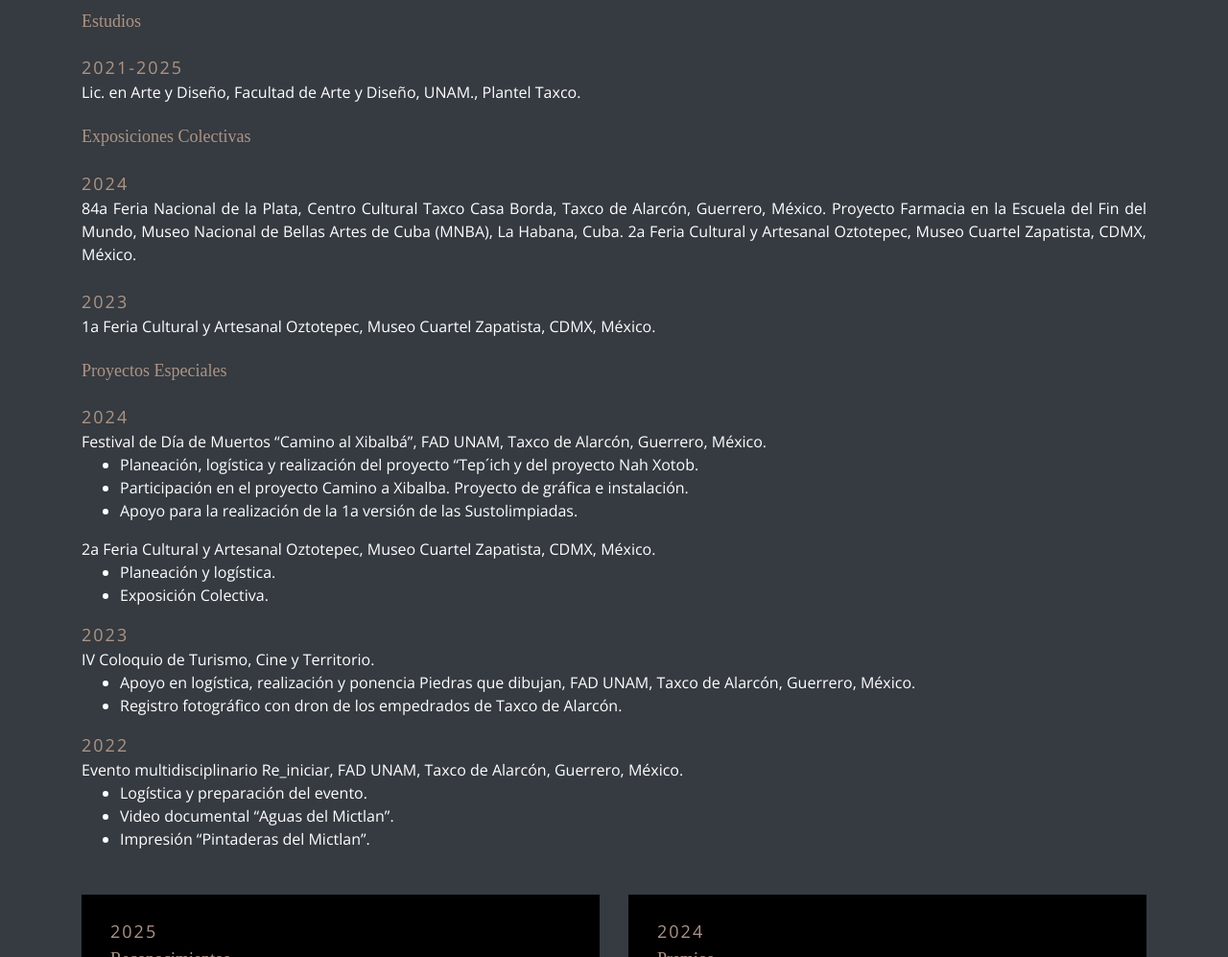
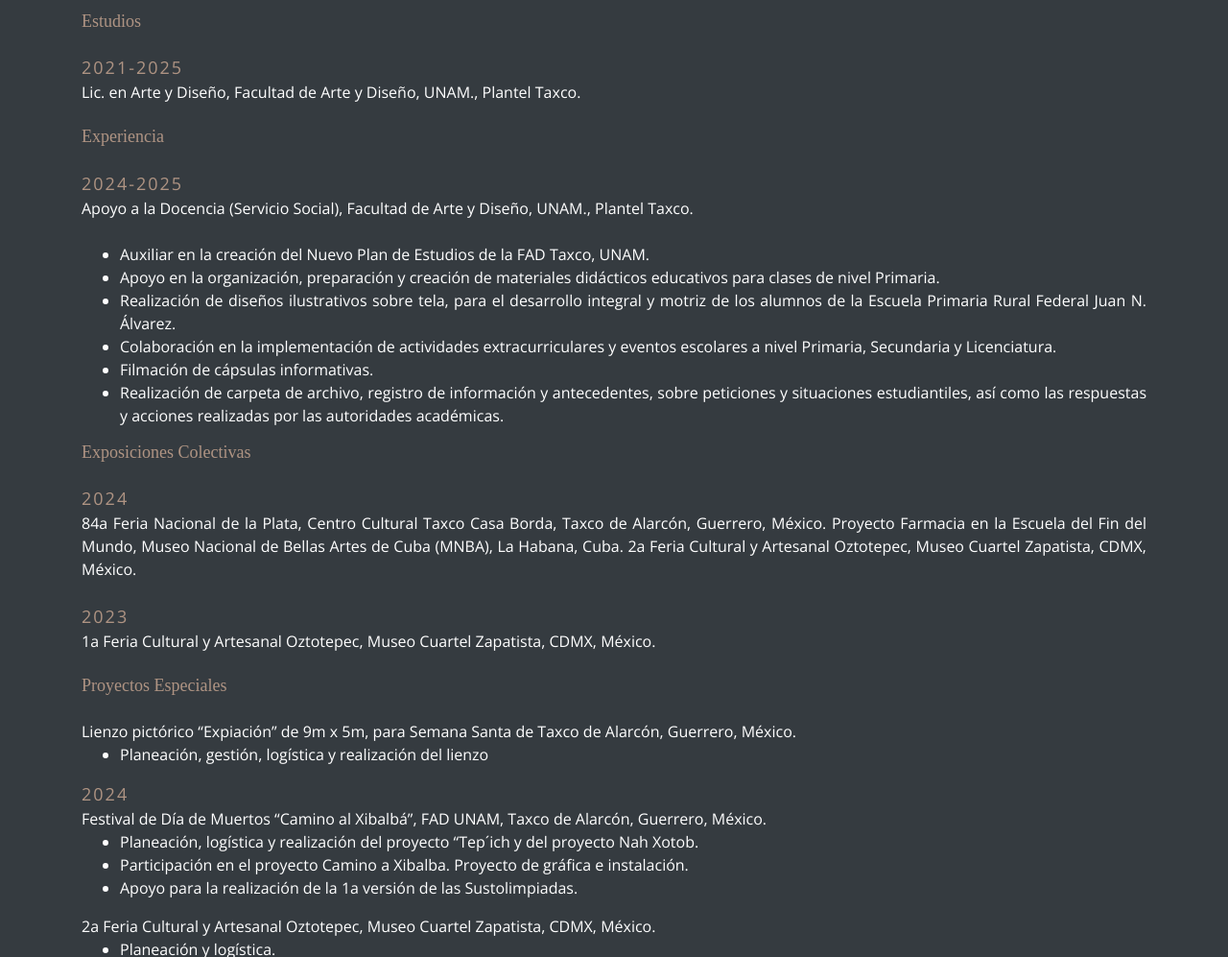
Before and after one commit to Cindy-Morales/Portafolio-CM, a plain HTML site: page index.html in a window 1280 px wide. Shown: the part 1803-2800 px from the top of the page at 96% size. Drawn offline with nearby package versions, Linux system fonts and the light colour scheme; a web font is replaced by a local one.

Commit message:
Update index.html

```diff
--- a/index.html
+++ b/index.html
@@ -86,7 +86,7 @@
                     <h3><strong>Nombre:</strong> Cindy Paola Morales Hernández</h3>
                     <h4><strong>Profesión:</strong> Artista Diseñadora</h4>
                     <p>
-                        Nacida en la Ciudad de México, en el año de 1997. Actualmente artista estudiante del último año de la licenciatura de Arte y Diseño, en la Facultad de Artes y Diseño Plantel Taxco de la UNAM.
+                        Nacida en la Ciudad de México, en el año de 1997. Artista diseñadora egresada de la licenciatura de Arte y Diseño, en la Facultad de Artes y Diseño Plantel Taxco de la UNAM.
                     </p>
                     <p>
                         Su labor se centra en el trabajo de la multidisciplina y la transdisciplina especializada en las áreas de gestión, modelado, ilustración, platería, cinematografía y pintura; la producción que ha desarrollado se basa en la vinculación de disciplinas como
@@ -179,6 +179,24 @@
                         </p> <br>
                     </div>
                 </p>
+                <p>
+                    <h4 class="exp-company">Experiencia</h4><br>
+                    <div>
+                        <p class="exp-date">2024-2025</p>
+                        <p>
+                            Apoyo a la Docencia (Servicio Social), Facultad de Arte y Diseño, UNAM., Plantel Taxco.
+                        </p> <br>
+                        <ul>
+                            <li>Auxiliar en la creación del Nuevo Plan de Estudios de la FAD Taxco, UNAM. </li>
+                            <li>Apoyo en la organización, preparación y creación de materiales didácticos educativos para clases de nivel Primaria. </li>
+                            <li>Realización de diseños ilustrativos sobre tela, para el desarrollo integral y motriz de los alumnos de la Escuela Primaria Rural Federal Juan N. Álvarez.</li>
+                            <li>Colaboración en la implementación de actividades extracurriculares y eventos escolares a nivel Primaria, Secundaria y Licenciatura.</li>
+                            <li>Filmación de cápsulas informativas.</li>
+                            <li>Realización de carpeta de archivo, registro de información y antecedentes, sobre peticiones y situaciones estudiantiles, así como las respuestas y acciones realizadas por las autoridades académicas.
+                            </li>
+                        </ul>
+                    </div>
+                </p>
 
                 <p>
                     <h4 class="exp-company">Exposiciones Colectivas</h4><br>
@@ -199,6 +217,14 @@
                     <br>
                     <h4 class="exp-company">Proyectos Especiales</h4>
                     <br>
+
+                    <p>
+                        Lienzo pictórico “Expiación” de 9m x 5m, para Semana Santa de Taxco de Alarcón, Guerrero, México.
+                    </p>
+                    <ul>
+                        <li>Planeación, gestión, logística y realización del lienzo</li>
+                    </ul>
+
                     <p class="exp-date">2024</p>
 
                     <p>
@@ -285,7 +311,7 @@
             <header class="section-header">
                 < <h3>Experiencia</h3>
                     <p>
-                        Actualmente artista estudiante del último año de la licenciatura de Arte y Diseño, en la Facultad de Artes y Diseño Plantel Taxco de la UNAM. Su labor se centra en el trabajo de la multidisciplina y la transdisciplina especializada en las áreas de gestión,
+                        Artista diseñadora egresada de la licenciatura de Arte y Diseño, en la Facultad de Artes y Diseño Plantel Taxco de la UNAM. Su labor se centra en el trabajo de la multidisciplina y la transdisciplina especializada en las áreas de gestión,
                         ilustración, platería, cinematografía y pintura. Miembro del Consejo Universitario de la Universidad Nacional Autónoma de México, integrada a la Comisión del Mérito Universitario y Subcomisión del Mérito Universitario, 2024 - 2026.
                     </p>
             </header>
```
